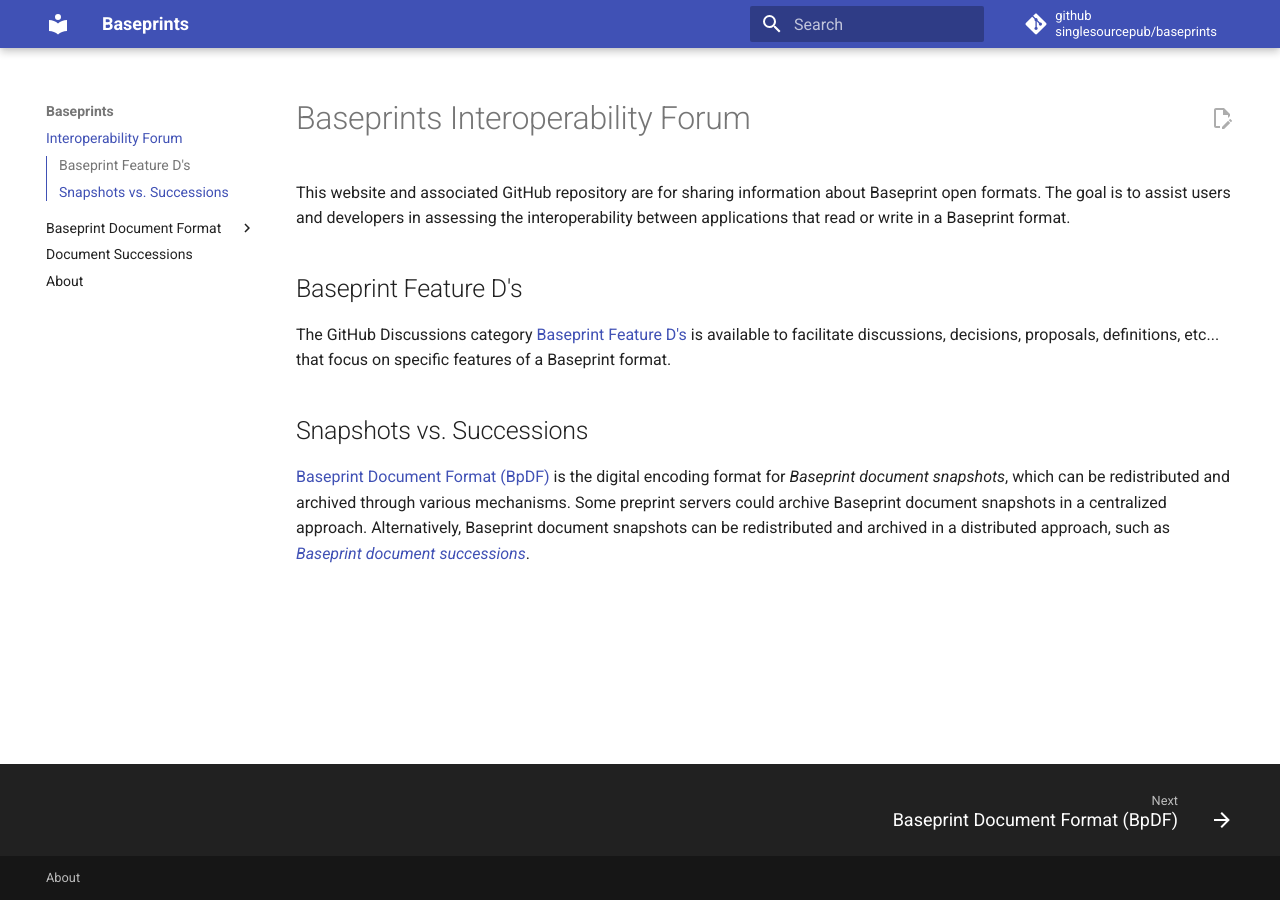
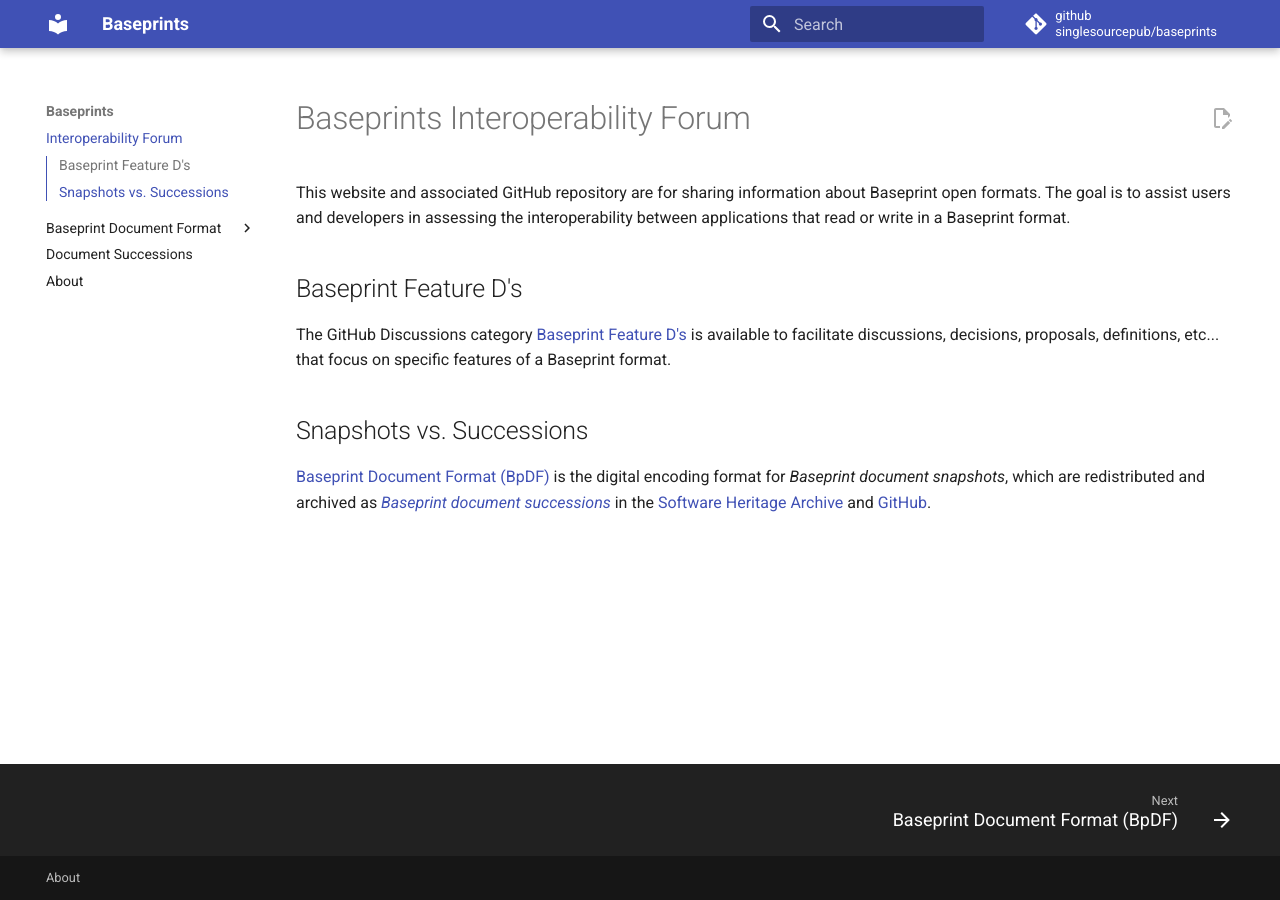
Before and after one commit to singlesourcepub/baseprints, an MkDocs documentation site: the page built from docs/index.md, in a window 1280 px wide. Built offline with MkDocs 1.6.1 and Material for MkDocs 9.7.7, drawn with Linux system fonts in a browser that asks for light colours.

```diff
--- a/docs/index.md
+++ b/docs/index.md
@@ -24,8 +24,6 @@ Snapshots vs. Successions
 
 [Baseprint Document Format (BpDF)](bpdf/index.md) is the
 digital encoding format for *Baseprint document snapshots*,
-which can be redistributed and archived through various mechanisms.
-Some preprint servers could archive Baseprint document snapshots in a centralized
-approach.
-Alternatively, Baseprint document snapshots can be redistributed and archived
-in a distributed approach, such as [*Baseprint document successions*](successions.md).
+which are redistributed and archived as
+[*Baseprint document successions*](successions.md) in the [Software Heritage
+Archive](https://softwareheritage.org) and [GitHub](https://github.com).
```
Also changed, not shown: docs/successions.md (+5 -0 lines).
